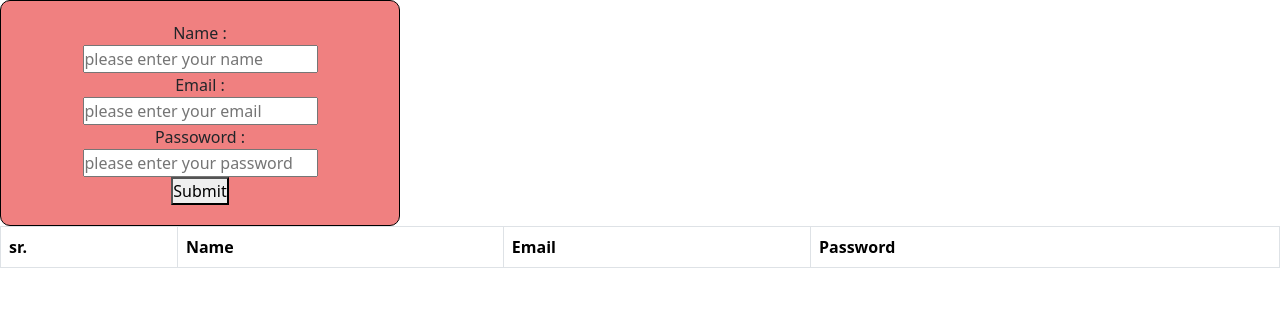
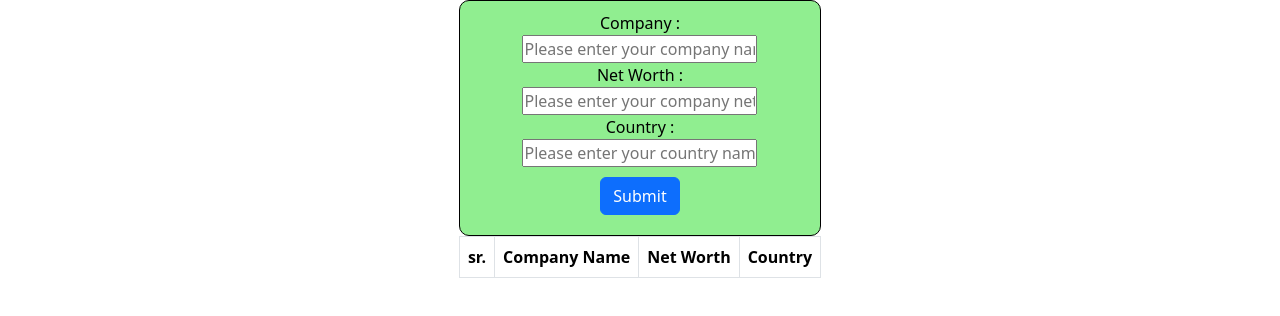
Before and after one commit to banti377/React, a React (Vite) app in the folder vite-project/: page / in a window 1280 px wide. Shown: the top 316 px of the page. Built offline with nearby package versions, Linux system fonts and the light colour scheme.

Commit message:
add data

```diff
--- a/vite-project/src/9.input/MultipleInputCom.jsx
+++ b/vite-project/src/9.input/MultipleInputCom.jsx
@@ -4,9 +4,9 @@ import Table from 'react-bootstrap/Table'
 
 export default function MultipleInputCom() {
     let [user, setUser] = useState({
+        name: "",
         email: "",
-        password: "",
-        name: ""
+        password: ""
     });
 
     let [userData, setUserData] = useState([])
@@ -22,9 +22,9 @@ export default function MultipleInputCom() {
     function submitHandler() {
         setUserData([...userData, user])
         setUser({
+            name: "",
             email: "",
-            password: "",
-            name: ""
+            password: ""
         })
     }
 
--- /dev/null
+++ b/vite-project/src/9.input/MultipleInputTask.jsx
@@ -0,0 +1,62 @@
+import React, { useState } from 'react'
+import Table from 'react-bootstrap/esm/Table'
+import Button from 'react-bootstrap/Button';
+import "./inputTask.css"
+
+export default function MultipleInputTask() {
+    let [user, setUser] = useState({
+        company: "",
+        networth: "",
+        country: ""
+    })
+
+    let [userData, setUserData] = useState([])
+
+    function getData(e) {
+        setUser({ ...user, [e.target.name]: e.target.value })
+    }
+
+    function submitHandler() {
+        setUserData([...userData, user])
+        setUser({
+            company: "",
+            networth: "",
+            country: ""
+        })
+    }
+    return (
+        <>
+            <div className='inputform'>
+                <label htmlFor="company">Company :</label>
+                <input value={user.company} type="text" onChange={(e) => getData(e)} name="company" placeholder='Please enter your company name' id="company" />
+                <label htmlFor="networth">Net Worth :</label>
+                <input value={user.networth} type="text" onChange={(e) => getData(e)} name="networth" placeholder='Please enter your company net worth' id="networth" />
+                <label htmlFor="country">Country :</label>
+                <input value={user.country} type="text" onChange={(e) => getData(e)} name="country" placeholder='Please enter your country name' id="country" />
+                <Button variant="primary" onClick={() => submitHandler()}>Submit</Button>
+            </div>
+            <Table striped bordered hover>
+                <thead>
+                    <tr>
+                        <th>sr.</th>
+                        <th>Company Name</th>
+                        <th>Net Worth</th>
+                        <th>Country</th>
+                    </tr>
+                </thead>
+                <tbody>
+                    {userData.map((e, i) => {
+                        return (
+                            <tr key={i}>
+                                <td>{i + 1}</td>
+                                <td>{e.company}</td>
+                                <td>{e.networth}</td>
+                                <td>{e.country}</td>
+                            </tr>
+                        )
+                    })}
+                </tbody>
+            </Table>
+        </>
+    )
+}
--- a/vite-project/src/9.input/input.css
+++ b/vite-project/src/9.input/input.css
@@ -2,6 +2,7 @@
     display: flex;
     align-items: center;
     justify-content: center;
+    align-content: center;
     border: 1px solid black;
     background-color: lightcoral;
     flex-direction: column;
--- /dev/null
+++ b/vite-project/src/9.input/inputTask.css
@@ -0,0 +1,15 @@
+.inputform {
+    display: flex;
+    justify-content: center;
+    align-items: center;
+    flex-direction: column;
+    background: lightgreen;
+    color: black;
+    border: 1px solid black;
+    border-radius: 10px;
+    padding: 10px;
+}
+
+button {
+    margin: 10px !important;
+}
--- a/vite-project/src/App.jsx
+++ b/vite-project/src/App.jsx
@@ -8,12 +8,14 @@ import InputCom from './9.input/InputCom';
 import InputTask from './9.input/InputTask';
 import ClassCom from './1.component/Classcom';
 import MultipleInputCom from './9.input/MultipleInputCom';
+import MultipleInputTask from './9.input/MultipleInputTask';
 
 
 function App() {
   return (
     <div>
-      <MultipleInputCom />
+      <MultipleInputTask />
+      {/* <MultipleInputCom /> */}
       {/* <InputTask /> */}
       {/* <InputCom /> */}
       {/* <Test /> */}
--- a/vite-project/src/index.css
+++ b/vite-project/src/index.css
@@ -1,5 +1,5 @@
-/* #root {
+#root {
   display: flex;
   justify-content: center;
   align-items: center;
-} */
+}
```
